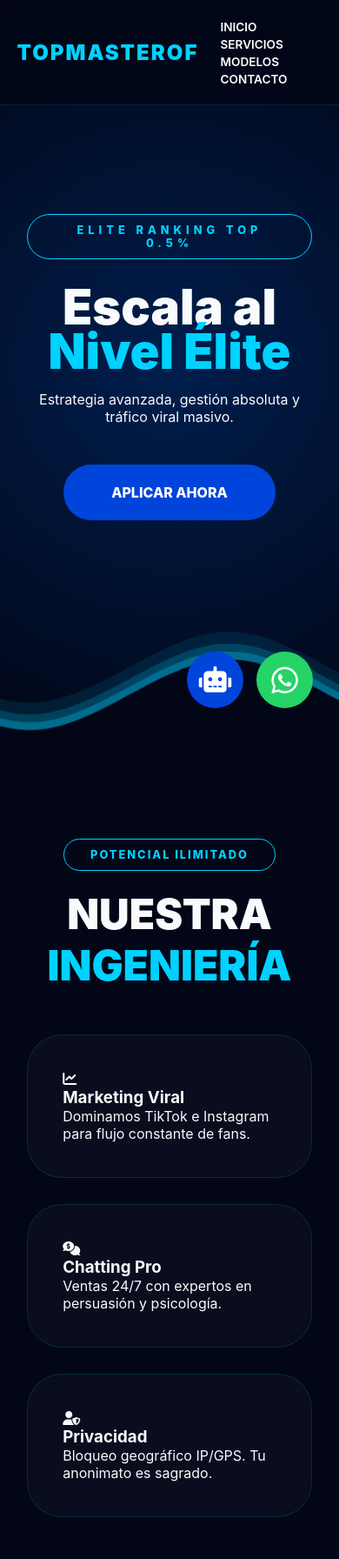
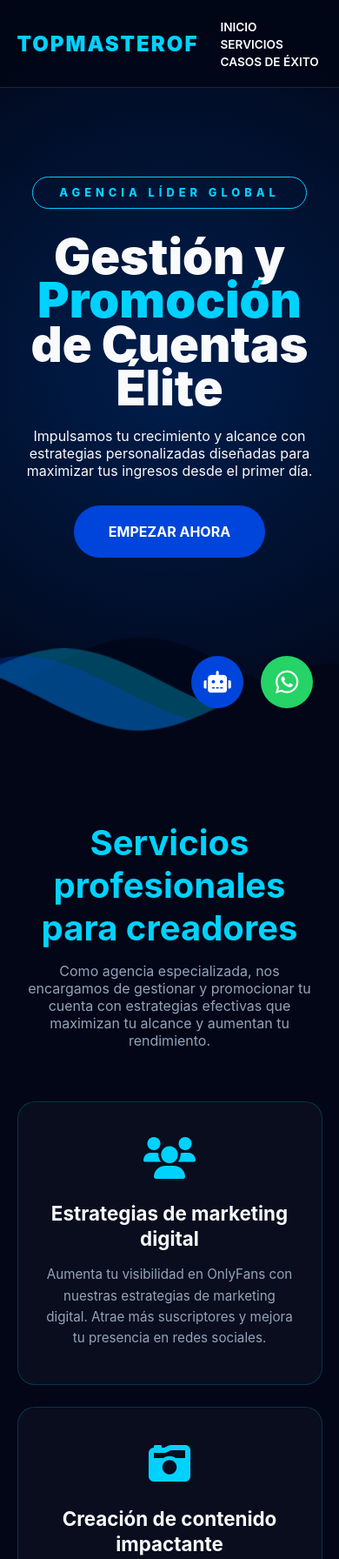
Before and after one commit to davidrunout-ai/topmasterof.github.io, a plain HTML site: page index.html in a window 390 px wide. Shown: the top 1792 px of the page at 87% size. Drawn offline with Linux system fonts and the light colour scheme.

Commit message:
index.html

```diff
--- a/index.html
+++ b/index.html
@@ -3,10 +3,7 @@
 <head>
     <meta charset="UTF-8">
     <meta name="viewport" content="width=device-width, initial-scale=1.0">
-
-    <title>TopMasterOF | OnlyFans Management & Marketing Élite</title>
-    <meta name="description" content="Agencia líder en OFM. Marketing viral, Chatting profesional 24/7 y seguridad absoluta. Escalamos creadoras al Top 0.5% global.">
-
+    <title>TopMasterOF | Elite Management</title>
     <link rel="stylesheet" href="https://cdnjs.cloudflare.com/ajax/libs/font-awesome/6.0.0/css/all.min.css">
     <style>
         :root {
@@ -15,7 +12,7 @@
             --black: #020617;
             --dark-grey: #0f172a;
             --glass: rgba(255, 255, 255, 0.03);
-            --border: rgba(0, 210, 255, 0.15);
+            --border: rgba(0, 210, 255, 0.2);
             --text: #f8fafc;
             --gold: #ffcc00;
         }
@@ -31,92 +28,93 @@
             z-index: 5000; border-bottom: 1px solid var(--border);
         }
         header .logo { font-weight: 900; font-size: 1.5rem; letter-spacing: 2px; color: var(--blue-vibrant); text-transform: uppercase; }
-        header nav a { color: white; text-decoration: none; margin-left: 25px; font-size: 0.85rem; font-weight: 600; text-transform: uppercase; transition: 0.3s; }
+        header nav a { color: white; text-decoration: none; margin-left: 25px; font-size: 0.85rem; font-weight: 600; text-transform: uppercase; }
 
-        /* ANIMACIONES DE REVELACIÓN (SCROLL) */
-        .reveal { opacity: 0; transform: translateY(50px); transition: all 1s ease-out; }
+        /* ANIMACIONES DE ENTRADA (REVEAL) */
+        .reveal { opacity: 0; transform: translateY(80px); transition: all 1.2s cubic-bezier(0.175, 0.885, 0.32, 1.275); }
         .reveal.active { opacity: 1; transform: translateY(0); }
 
-        /* SECCIÓN 1: HERO */
+        /* HERO SECTION */
         .hero {
             position: relative; height: 100vh; width: 100%;
             display: flex; flex-direction: column; justify-content: center; align-items: center;
             text-align: center; overflow: hidden;
             background: radial-gradient(circle at center, #001e4d 0%, #020617 100%);
         }
-        .hero-content { z-index: 20; animation: zoomIn 1.5s ease; }
-        @keyframes zoomIn { from { opacity: 0; transform: scale(0.9); } to { opacity: 1; transform: scale(1); } }
-
+        .hero-content { z-index: 20; }
         .top-rank {
             font-size: 0.8rem; font-weight: 800; color: var(--blue-vibrant);
             padding: 10px 30px; border: 1px solid var(--blue-vibrant); border-radius: 50px;
             margin-bottom: 30px; letter-spacing: 5px; display: inline-block;
         }
-        .hero h1 { font-size: clamp(3.5rem, 12vw, 6rem); font-weight: 900; line-height: 0.9; margin-bottom: 20px; }
+        .hero h1 { font-size: clamp(3.5rem, 10vw, 5.5rem); font-weight: 900; line-height: 0.9; margin-bottom: 20px; }
         .hero h1 span { color: var(--blue-vibrant); }
 
-        /* OLAS SVG REALISTAS */
-        .waves { position: absolute; bottom: 0; width: 100%; height: 15vh; min-height: 100px; z-index: 10; }
+        /* OLAS MEJORADAS */
+        .waves-container { position: absolute; bottom: 0; width: 100%; line-height: 0; z-index: 10; }
+        .waves { position: relative; width: 100%; height: 120px; }
         .parallax > use { animation: move-forever 25s cubic-bezier(.55,.5,.45,.5) infinite; }
+        .parallax > use:nth-child(1) { animation-delay: -2s; animation-duration: 7s; }
+        .parallax > use:nth-child(2) { animation-delay: -3s; animation-duration: 10s; }
+        .parallax > use:nth-child(3) { animation-delay: -4s; animation-duration: 13s; }
+        .parallax > use:nth-child(4) { animation-delay: -5s; animation-duration: 20s; }
         @keyframes move-forever { 0% { transform: translate3d(-90px,0,0); } 100% { transform: translate3d(85px,0,0); } }
 
-        /* BOTÓN SÓNICO */
-        .btn-sonic {
-            position: relative; background: var(--blue-deep); color: white;
-            padding: 22px 55px; border-radius: 50px; text-decoration: none;
-            font-weight: 800; text-transform: uppercase; border: none; cursor: pointer;
-            margin-top: 45px; display: inline-block; z-index: 25;
+        /* SECCIÓN SERVICIOS (Basada en imagen) */
+        section { padding: 100px 5%; text-align: center; }
+        .services-title { margin-bottom: 60px; }
+        .services-title h2 { font-size: 2.5rem; color: var(--blue-vibrant); margin-bottom: 15px; }
+        .services-title p { max-width: 800px; margin: 0 auto; color: #94a3b8; }
+
+        .services-grid {
+            display: grid;
+            grid-template-columns: repeat(auto-fit, minmax(320px, 1fr));
+            gap: 25px;
+            max-width: 1200px; margin: 0 auto;
         }
-        .btn-sonic:hover::before {
-            content: ''; position: absolute; top: 50%; left: 50%; width: 100%; height: 100%;
-            border: 2px solid var(--blue-vibrant); border-radius: 50px;
-            transform: translate(-50%, -50%); animation: sonicWave 0.6s ease-out;
+        .service-card {
+            background: var(--glass); border: 1px solid var(--border);
+            padding: 40px 30px; border-radius: 20px; transition: 0.4s;
+            display: flex; flex-direction: column; align-items: center;
         }
-        @keyframes sonicWave { 0% { width: 100%; height: 100%; opacity: 1; } 100% { width: 180%; height: 280%; opacity: 0; } }
+        .service-card:hover { border-color: var(--blue-vibrant); transform: scale(1.03); background: rgba(0, 210, 255, 0.05); }
+        .service-card i { font-size: 3rem; color: var(--blue-vibrant); margin-bottom: 25px; }
+        .service-card h3 { font-size: 1.4rem; margin-bottom: 15px; line-height: 1.3; }
+        .service-card p { font-size: 0.95rem; color: #94a3b8; line-height: 1.6; }
 
-        /* SECCIÓN SERVICIOS */
-        section { padding: 120px 8%; text-align: center; }
-        h2 { font-size: 3rem; font-weight: 900; margin-bottom: 50px; text-transform: uppercase; }
-        h2 span { color: var(--blue-vibrant); }
-
-        .feature-grid { display: grid; grid-template-columns: repeat(auto-fit, minmax(300px, 1fr)); gap: 30px; }
-        .feature-card {
-            background: var(--glass); border: 1px solid var(--border); padding: 40px;
-            border-radius: 40px; backdrop-filter: blur(10px); transition: 0.4s;
-            text-align: left; opacity: 0; transform: translateX(-50px);
+        /* TESTIMONIOS (Carrusel de 1 solo elemento) */
+        .carousel-wrapper {
+            max-width: 800px; margin: 50px auto;
+            overflow: hidden; position: relative;
+            padding: 20px;
         }
-        .feature-card.active-slide { opacity: 1; transform: translateX(0); }
-
-        /* SECCIÓN TESTIMONIOS (ESTRELLAS Y DISEÑO AMPLIO) */
-        .carousel-section { background: var(--dark-grey); overflow: hidden; }
-        .carousel-container { position: relative; max-width: 1000px; margin: 0 auto; padding: 20px; }
-        .carousel-track { display: flex; gap: 40px; transition: transform 0.6s cubic-bezier(0.23, 1, 0.32, 1); }
+        .carousel-track { display: flex; transition: transform 0.8s cubic-bezier(0.45, 0, 0.55, 1); }
 
         .testimonio-card {
-            min-width: 100%; padding: 60px;
-            background: linear-gradient(145deg, rgba(255,255,255,0.05), rgba(255,255,255,0.01));
-            border: 1px solid var(--border); border-radius: 50px;
-            box-shadow: 0 20px 40px rgba(0,0,0,0.4);
+            min-width: 100%;
+            padding: 50px;
+            background: var(--glass);
+            border: 1px solid var(--border);
+            border-radius: 30px;
             text-align: center;
         }
-        .stars { color: var(--gold); font-size: 1.5rem; margin-bottom: 20px; letter-spacing: 5px; }
-        .testimonio-card p { font-size: 1.8rem; font-style: italic; font-weight: 300; line-height: 1.4; color: #fff; margin-bottom: 30px; }
-        .testimonio-card .model-name { color: var(--blue-vibrant); font-weight: 800; font-size: 1.3rem; text-transform: uppercase; }
-        .testimonio-card .score { display: block; margin-top: 10px; font-size: 0.9rem; opacity: 0.6; }
+        .stars { color: var(--gold); margin-bottom: 20px; font-size: 1.2rem; }
+        .testimonio-card p { font-size: 1.6rem; font-style: italic; line-height: 1.4; margin-bottom: 25px; }
+        .model-info { font-weight: 800; color: var(--blue-vibrant); font-size: 1.1rem; }
 
         /* CHATBOT */
         #chat-widget {
-            position: fixed; bottom: 110px; right: 30px; width: 380px;
+            position: fixed; bottom: 110px; right: 30px; width: 350px;
             background: #0f172a; border: 1px solid var(--blue-vibrant);
-            border-radius: 30px; display: none; flex-direction: column; z-index: 9000;
-            box-shadow: 0 25px 50px rgba(0,0,0,0.8);
+            border-radius: 20px; display: none; flex-direction: column; z-index: 9000;
         }
-        #chat-header { background: var(--blue-deep); padding: 25px; border-radius: 30px 30px 0 0; font-weight: 900; display: flex; justify-content: space-between; }
-        #chat-body { padding: 20px; max-height: 400px; overflow-y: auto; scroll-behavior: smooth; }
-        .bot-btn { width: 100%; text-align: left; padding: 12px; margin-bottom: 8px; background: #1e293b; color: white; border: 1px solid transparent; border-radius: 12px; cursor: pointer; font-size: 0.85rem; }
-        #bot-reply-area { margin-top: 20px; padding: 20px; background: rgba(0,210,255,0.1); border-radius: 15px; display: none; }
+        #chat-header { background: var(--blue-deep); padding: 20px; border-radius: 20px 20px 0 0; font-weight: bold; display: flex; justify-content: space-between; }
+        #chat-body { padding: 15px; max-height: 350px; overflow-y: auto; }
+        .bot-btn { width: 100%; text-align: left; padding: 10px; margin-bottom: 5px; background: #1e293b; color: white; border: none; border-radius: 8px; cursor: pointer; font-size: 0.8rem; }
+        .bot-btn:hover { background: var(--blue-deep); }
+        #bot-reply-area { margin-top: 15px; padding: 15px; background: rgba(0,210,255,0.1); border-radius: 10px; display: none; font-size: 0.9rem; }
 
-        .wa-float { position: fixed; bottom: 30px; right: 30px; background: #25d366; color: white; width: 65px; height: 65px; border-radius: 50%; display: flex; justify-content: center; align-items: center; font-size: 35px; z-index: 8000; text-decoration: none; }
+        .wa-float { position: fixed; bottom: 30px; right: 30px; background: #25d366; color: white; width: 60px; height: 60px; border-radius: 50%; display: flex; justify-content: center; align-items: center; font-size: 30px; z-index: 8000; text-decoration: none; }
     </style>
 </head>
 <body>
@@ -126,90 +124,109 @@
         <nav>
             <a href="#inicio">Inicio</a>
             <a href="#servicios">Servicios</a>
-            <a href="#testimonios">Modelos</a>
-            <a href="https://wa.me/573217691379">Contacto</a>
+            <a href="#testimonios">Casos de Éxito</a>
         </nav>
     </header>
 
     <section id="inicio" class="hero">
         <div class="hero-content">
-            <div class="top-rank">ELITE RANKING TOP 0.5%</div>
-            <h1>Escala al<br><span>Nivel Élite</span></h1>
-            <p>Estrategia avanzada, gestión absoluta y tráfico viral masivo.</p>
-            <a href="https://wa.me/573217691379" class="btn-sonic">Aplicar Ahora</a>
+            <div class="top-rank">AGENCIA LÍDER GLOBAL</div>
+            <h1>Gestión y <span>Promoción</span><br>de Cuentas Élite</h1>
+            <p>Impulsamos tu crecimiento y alcance con estrategias personalizadas diseñadas para maximizar tus ingresos desde el primer día.</p>
+            <a href="https://wa.me/573217691379" class="btn-sonic" style="text-decoration: none; color: white; background: var(--blue-deep); padding: 20px 40px; border-radius: 50px; display: inline-block; margin-top: 30px; font-weight: bold;">EMPEZAR AHORA</a>
         </div>
 
-        <svg class="waves" xmlns="http://www.w3.org/2000/svg" viewBox="0 24 150 28" preserveAspectRatio="none">
-            <defs><path id="wave-path" d="M-160 44c30 0 58-18 88-18s 58 18 88 18 58-18 88-18 58 18 88 18 v44h-352z" /></defs>
-            <g class="parallax">
-                <use href="#wave-path" x="48" y="0" fill="rgba(0, 210, 255, 0.1)" />
-                <use href="#wave-path" x="48" y="3" fill="rgba(0, 210, 255, 0.2)" />
-                <use href="#wave-path" x="48" y="5" fill="rgba(0, 210, 255, 0.3)" />
-                <use href="#wave-path" x="48" y="7" fill="#020617" />
-            </g>
-        </svg>
+        <div class="waves-container">
+            <svg class="waves" xmlns="http://www.w3.org/2000/svg" viewBox="0 24 150 28" preserveAspectRatio="none" shape-rendering="auto">
+                <defs><path id="gentle-wave" d="M-160 44c30 0 58-18 88-18s 58 18 88 18 58-18 88-18 58 18 88 18 v44h-352z" /></defs>
+                <g class="parallax">
+                    <use href="#gentle-wave" x="48" y="0" fill="rgba(2, 6, 23, 0.7)" />
+                    <use href="#gentle-wave" x="48" y="3" fill="rgba(0, 210, 255, 0.3)" />
+                    <use href="#gentle-wave" x="48" y="5" fill="rgba(0, 69, 219, 0.3)" />
+                    <use href="#gentle-wave" x="48" y="7" fill="#020617" />
+                </g>
+            </svg>
+        </div>
     </section>
 
     <section id="servicios" class="reveal">
-        <div class="top-rank" style="margin-bottom: 20px; letter-spacing: 2px;">POTENCIAL ILIMITADO</div>
-        <h2>Nuestra <span>Ingeniería</span></h2>
-        <div class="feature-grid">
-            <div class="feature-card" style="transition-delay: 0.1s;"><i class="fas fa-chart-line"></i><h3>Marketing Viral</h3><p>Dominamos TikTok e Instagram para flujo constante de fans.</p></div>
-            <div class="feature-card" style="transition-delay: 0.2s;"><i class="fas fa-comments-dollar"></i><h3>Chatting Pro</h3><p>Ventas 24/7 con expertos en persuasión y psicología.</p></div>
-            <div class="feature-card" style="transition-delay: 0.3s;"><i class="fas fa-user-shield"></i><h3>Privacidad</h3><p>Bloqueo geográfico IP/GPS. Tu anonimato es sagrado.</p></div>
+        <div class="services-title">
+            <h2>Servicios profesionales para creadores</h2>
+            <p>Como agencia especializada, nos encargamos de gestionar y promocionar tu cuenta con estrategias efectivas que maximizan tu alcance y aumentan tu rendimiento.</p>
+        </div>
+
+        <div class="services-grid">
+            <div class="service-card">
+                <i class="fas fa-users"></i>
+                <h3>Estrategias de marketing digital</h3>
+                <p>Aumenta tu visibilidad en OnlyFans con nuestras estrategias de marketing digital. Atrae más suscriptores y mejora tu presencia en redes sociales.</p>
+            </div>
+            <div class="service-card">
+                <i class="fas fa-camera-retro"></i>
+                <h3>Creación de contenido impactante</h3>
+                <p>Creamos contenido visual atractivo para captar nuevos suscriptores y mantener la interacción en tu cuenta de OnlyFans.</p>
+            </div>
+            <div class="service-card">
+                <i class="fas fa-hand-holding-usd"></i>
+                <h3>Maximiza tus ganancias</h3>
+                <p>Optimiza tus ganancias con estrategias probadas. Mejora tus precios y ofertas para un crecimiento constante.</p>
+            </div>
+            <div class="service-card">
+                <i class="fas fa-user-clock"></i>
+                <h3>Libertad para gestionar tu tiempo</h3>
+                <p>Gestiona tus cuentas a tu ritmo. Disfruta de la flexibilidad para crear contenido y maximizar tus resultados.</p>
+            </div>
+            <div class="service-card">
+                <i class="fab fa-instagram"></i>
+                <h3>Aumenta tus seguidores</h3>
+                <p>Aumenta tu alcance en redes sociales y lleva más tráfico a tu cuenta con nuestras tácticas de marketing especializadas.</p>
+            </div>
+            <div class="service-card">
+                <i class="fas fa-rocket"></i>
+                <h3>Resultados desde el primer día</h3>
+                <p>Comienza a ver resultados desde el primer día con estrategias personalizadas que aumentan tus suscriptores rápidamente.</p>
+            </div>
         </div>
     </section>
 
-    <section id="testimonios" class="carousel-section reveal">
-        <h2>Opiniones de <span>Éxito</span></h2>
-        <div class="carousel-container">
+    <section id="testimonios" class="reveal">
+        <h2>Casos de <span>Éxito Real</span></h2>
+        <div class="carousel-wrapper">
             <div class="carousel-track" id="track">
                 </div>
         </div>
     </section>
 
     <div id="chat-widget">
-        <div id="chat-header"><span>TopMaster Assistant</span><span onclick="toggleChat()" style="cursor:pointer">×</span></div>
+        <div id="chat-header"><span>TopMaster Asistente</span><span onclick="toggleChat()" style="cursor:pointer">×</span></div>
         <div id="chat-body">
             <div id="qa-list"></div>
             <div id="bot-reply-area"><p id="bot-reply-text"></p></div>
         </div>
     </div>
 
-    <button onclick="toggleChat()" style="position:fixed; bottom:30px; right:110px; width:65px; height:65px; border-radius:50%; background:var(--blue-deep); border:none; color:white; font-size:30px; cursor:pointer; z-index:8500;"><i class="fas fa-robot"></i></button>
+    <button onclick="toggleChat()" style="position:fixed; bottom:30px; right:110px; width:60px; height:60px; border-radius:50%; background:var(--blue-deep); border:none; color:white; font-size:25px; cursor:pointer; z-index:8500;"><i class="fas fa-robot"></i></button>
     <a href="https://wa.me/573217691379" class="wa-float" target="_blank"><i class="fab fa-whatsapp"></i></a>
 
     <script>
-        // Reveal on Scroll
-        window.addEventListener('scroll', () => {
-            const reveals = document.querySelectorAll('.reveal, .feature-card');
-            reveals.forEach(el => {
-                if(el.getBoundingClientRect().top < window.innerHeight - 100) el.classList.add('active', 'active-slide');
+        // MOTOR DE ANIMACIÓN AL DESPLAZARSE
+        const observerOptions = { threshold: 0.15 };
+        const observer = new IntersectionObserver((entries) => {
+            entries.forEach(entry => {
+                if (entry.isIntersecting) {
+                    entry.target.classList.add('active');
+                }
             });
-        });
+        }, observerOptions);
 
-        // 20 Comentarios con Estrellas y Espaciado
+        document.querySelectorAll('.reveal').forEach(el => observer.observe(el));
+
+        // CARRUSEL DE 1 ELEMENTO (3 segundos)
         const comments = [
-            ["@veritoaguass", "La gestión de mensajes triplicó mis ingresos en tiempo récord.", "5.0"],
-            ["@soyandrearamz", "Seguridad absoluta. Bloquearon todo mi país perfectamente.", "5.0"],
-            ["@luna_fit", "Por fin puedo viajar mientras ellos cierran todas mis ventas.", "4.9"],
-            ["@diana_vip", "El tráfico de TikTok que generan es masivo y real.", "5.0"],
-            ["@bella_sky", "Atención profesional 24/7. Nunca me siento sola.", "5.0"],
-            ["@valery_gold", "Me ayudaron con el branding y ahora soy marca de lujo.", "5.0"],
-            ["@cloe_luxury", "Los mejores cerradores de ventas. El PPV voló.", "4.9"],
-            ["@nina_star", "Transparencia total en los pagos. Muy recomendados.", "5.0"],
-            ["@mika_red", "Su estrategia de contenido viral es simplemente superior.", "5.0"],
-            ["@zaira_of", "Escalé al Top 0.5% en solo dos meses con ellos.", "5.0"],
-            ["@ruby_elite", "Protección DMCA impecable. Cero contenido filtrado.", "5.0"],
-            ["@ari_brand", "Sientes que son tu equipo de verdad, no solo una agencia.", "5.0"],
-            ["@gina_top", "La mejor decisión para mi carrera como creadora.", "5.0"],
-            ["@lara_flow", "Crecimiento orgánico constante sin bots, todo real.", "4.8"],
-            ["@moni_lux", "Trato exclusivo. No eres un número, eres una estrella.", "5.0"],
-            ["@sofia_pro", "Expertos en psicología de ventas. Mis propinas subieron.", "5.0"],
-            ["@elena_vip", "El proceso de inicio fue rápido y muy profesional.", "5.0"],
-            ["@karla_rose", "Me liberaron todo el día para crear contenido mejor.", "5.0"],
-            ["@mery_star", "Mis ganancias mensuales se dispararon un 400%.", "5.0"],
-            ["@jade_elite", "TopMasterOF es el aliado definitivo en esta industria.", "5.0"]
+            ["@LauraMedina", "Gracias a TopMaster logré generar más de $45,000 en mi primer mes. La optimización de mi perfil fue clave.", "5.0"],
+            ["@VeritoAguass", "El equipo de chatting es increíble. Mis ventas de PPV subieron un 300% mientras yo dormía.", "5.0"],
+            ["@CloeLuxury", "La mejor decisión que he tomado. Ahora tengo tiempo libre y gano el triple que antes.", "4.9"],
+            ["@NinaStar", "Privacidad total. Nadie en mi país sabe que trabajo en esto gracias a su bloqueo IP.", "5.0"]
         ];
 
         const track = document.getElementById('track');
@@ -219,8 +236,7 @@
             card.innerHTML = `
                 <div class="stars"><i class="fas fa-star"></i><i class="fas fa-star"></i><i class="fas fa-star"></i><i class="fas fa-star"></i><i class="fas fa-star"></i></div>
                 <p>"${c[1]}"</p>
-                <span class="model-name">${c[0]}</span>
-                <span class="score">Puntaje: ${c[2]} / 5.0 - Verificado</span>
+                <div class="model-info">${c[0]} - Top 0.5% Creator</div>
             `;
             track.appendChild(card);
         });
@@ -228,42 +244,15 @@
         let index = 0;
         setInterval(() => {
             index = (index + 1) % comments.length;
-            // Cálculo de desplazamiento considerando el GAP de 40px
-            track.style.transform = `translateX(calc(-${index * 100}% - ${index * 40}px))`;
+            track.style.transform = `translateX(-${index * 100}%)`;
         }, 3000);
 
-        // Chatbot 30 Q&A con Auto-Scroll
+        // CHATBOT
         const qa = [
-            ["¿Qué hacen?", "Manejo total 24/7: marketing, chatting y contenido."],
-            ["¿Es seguro?", "Bloqueo por país e IP con protección legal."],
-            ["¿Comisión?", "Se define tras auditar tu potencial actual."],
-            ["¿Necesito fans?", "No. Nosotros creamos el tráfico desde cero."],
-            ["¿Chatting?", "Expertos cierran ventas mientras tú descansas."],
-            ["¿Confidencial?", "Contrato legal de confidencialidad total."],
-            ["¿Bloqueo ciudad?", "Sí. Bloqueamos cualquier región que desees."],
-            ["¿Cómo aplico?", "Haciendo clic en el botón de WhatsApp."],
-            ["¿Editan videos?", "Sí. Optimizamos todo para ser viral."],
-            ["¿Cara obligatoria?", "No. Hay nichos faceless muy rentables."],
-            ["¿Pagos?", "Sigues el ciclo oficial de la plataforma."],
-            ["¿Ads?", "Invertimos en tu tráfico viral inicial."],
-            ["¿Redes?", "TikTok, Instagram, X y Reddit."],
-            ["¿Dueña cuenta?", "Siempre. Tienes acceso total 24/7."],
-            ["¿Principiantes?", "Sí. Escalamos cuentas desde cero."],
-            ["¿Equipo?", "Un iPhone reciente es suficiente."],
-            ["¿Legal?", "Expertos en DMCA y propiedad intelectual."],
-            ["¿Rentable?", "Más que nunca con gestión profesional."],
-            ["¿Permanencia?", "Se detalla en el contrato mutuo."],
-            ["¿Top 0.5%?", "Ranking élite de ingresos mundiales."],
-            ["¿Lencería?", "Damos guías de estilo y estética premium."],
-            ["¿Subida fotos?", "Nube cifrada ultra segura."],
-            ["¿Marketing X?", "Poseemos redes masivas de tráfico."],
-            ["¿Feriados?", "Trabajamos los 365 días del año."],
-            ["¿Auditoría?", "Análisis de 30 días totalmente gratis."],
-            ["¿Propinas?", "Se suman a tu facturación total."],
-            ["¿Trabajo sola?", "Tú creas contenido, nosotros el dinero."],
-            ["¿Oficinas?", "Equipo remoto élite global."],
-            ["¿Journal?", "Premios y noticias para modelos."],
-            ["¿Es gratis?", "La consultoría inicial no tiene costo."]
+            ["¿Cómo empiezo?", "Haz clic en el botón de WhatsApp y agendamos una auditoría gratuita de tu perfil."],
+            ["¿Es seguro mi anonimato?", "Totalmente. Utilizamos bloqueo geográfico avanzado por IP y GPS."],
+            ["¿Qué porcentaje cobran?", "Nuestras tarifas son competitivas y se basan en el crecimiento de tu cuenta."],
+            ["¿Necesito experiencia?", "No, nosotros te guiamos desde cero para crear contenido viral."]
         ];
 
         const qaList = document.getElementById('qa-list');
@@ -276,7 +265,7 @@
             btn.className = 'bot-btn';
             btn.innerText = item[0];
             btn.onclick = () => {
-                replyText.innerText = "> " + item[1];
+                replyText.innerHTML = "<strong>TopMaster:</strong> " + item[1];
                 replyArea.style.display = 'block';
                 setTimeout(() => { chatBody.scrollTo({ top: chatBody.scrollHeight, behavior: 'smooth' }); }, 100);
             };
```
